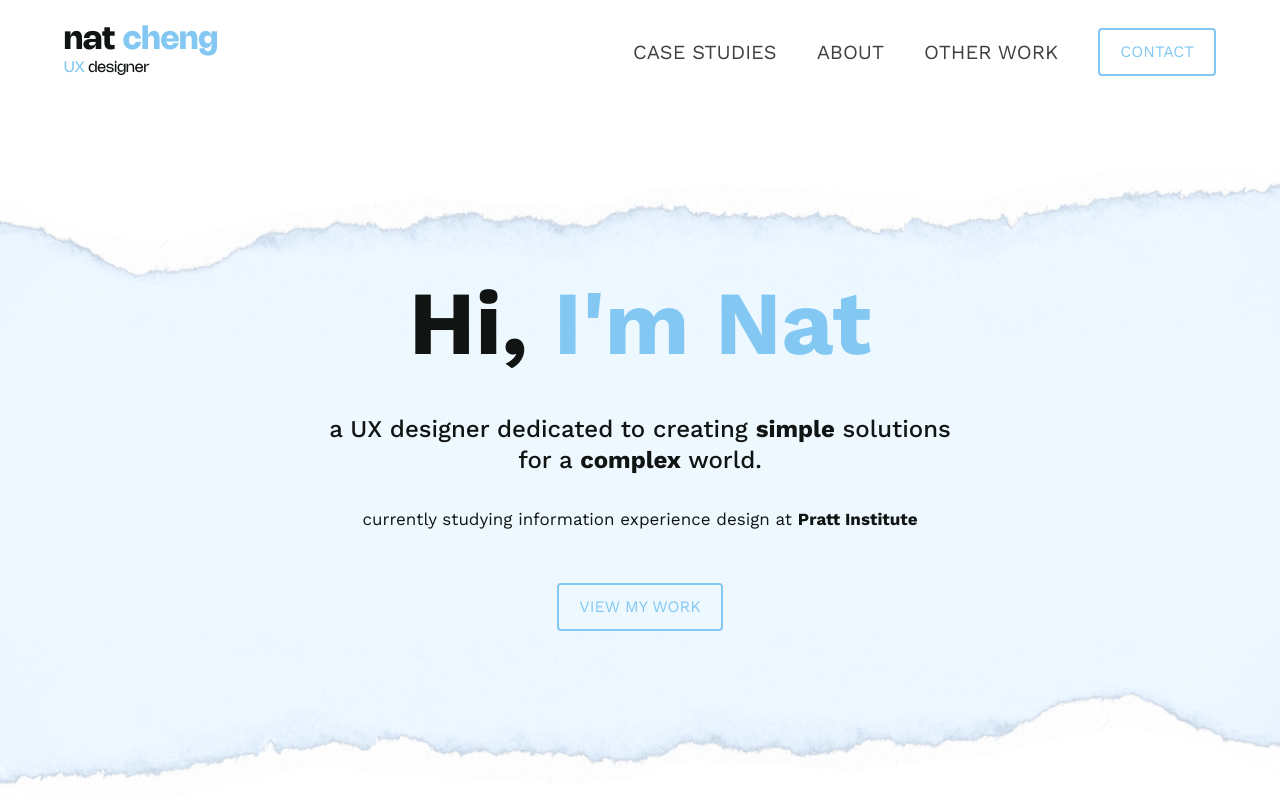
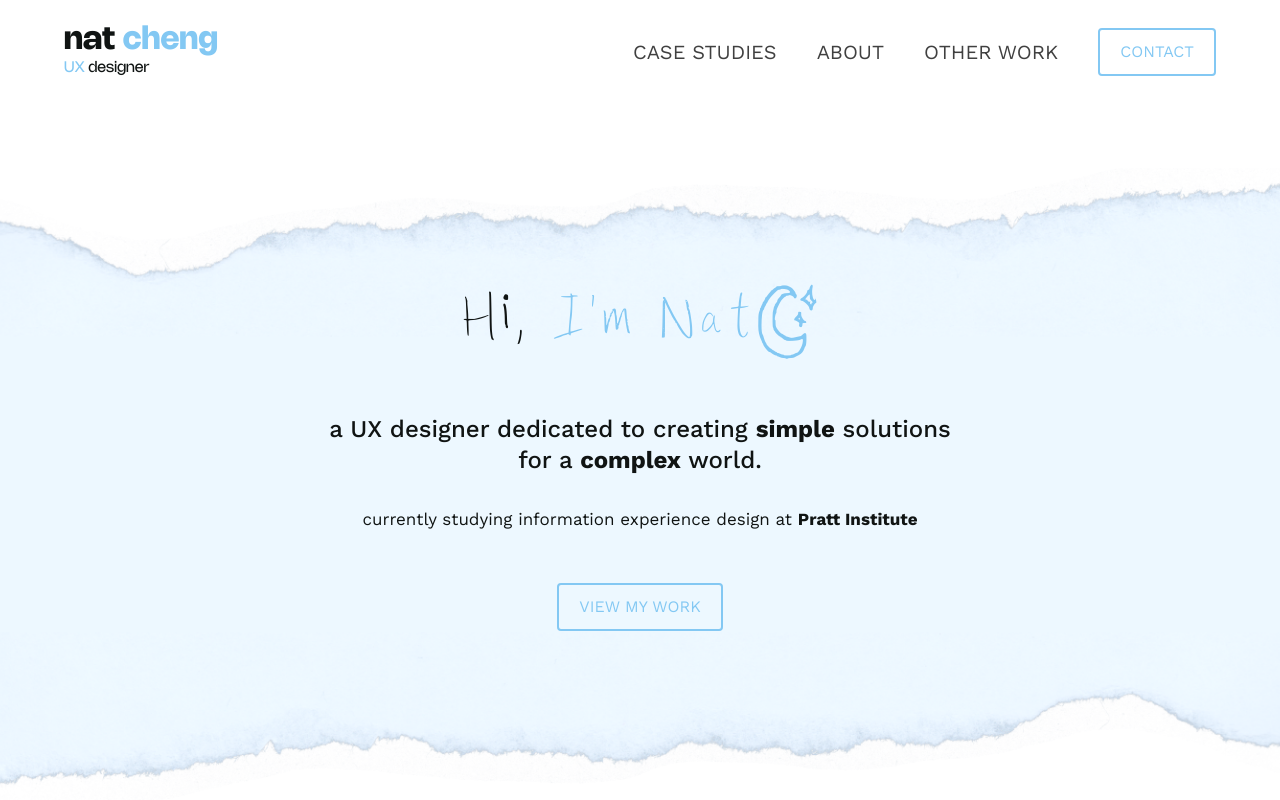
Before and after one commit to nc6041/NatChengPortfolio, a React (Vite) app: page / in a window 1280 px wide. Shown: the top 800 px of the page. Built offline with nearby package versions, Linux system fonts and the light colour scheme.

Commit message:
Natfont in hero

```diff
--- a/src/components/Hero.jsx
+++ b/src/components/Hero.jsx
@@ -18,8 +18,14 @@ const Hero = () => {
         className="absolute -z-10 top-0 left-0 min-w-full min-h-full object-cover mb-8"
       />
 
-      <h1 className="font-bold text-center ss:text-[90px] text-[60px] text-dimBlack ss:leading-[100.8px] leading-[75px]">
-        Hi, <span className="text-malibu-300">I'm Nat</span>
+      <h1 className="font-nat text-center ss:text-[90px] text-[60px] text-dimBlack ss:leading-[100.8px] leading-[75px]">
+        Hi,{' '}
+        <span className="text-malibu-300">
+          I'm Nat
+          <span className="font-nat-symbol" aria-hidden>
+            {/* 2 is a moon */}2
+          </span>
+        </span>
       </h1>
 
       <p className={`${styles.paragraphCenterMedium} max-w-[900px] mt-10`}>
--- a/src/index.css
+++ b/src/index.css
@@ -256,7 +256,17 @@ h4 {
   font-weight: 100 900;
 }
 @font-face {
-  font-family: 'NatSymbolFont-Regular';
+  font-family: 'Nat';
+  src: url('./components/fonts/NatFont-Regular.ttf') format('truetype');
+  font-weight: 400;
+}
+@font-face {
+  font-family: 'Nat';
+  src: url('./components/fonts/NatFontBold-Regular.ttf') format('truetype');
+  font-weight: 700;
+}
+@font-face {
+  font-family: 'Nat Symbol';
   src: url('./components/fonts/NatSymbolFont-Regular.ttf') format('truetype');
-  font-weight: 100;
+  font-weight: 400;
 }
--- a/tailwind.config.cjs
+++ b/tailwind.config.cjs
@@ -30,6 +30,8 @@ module.exports = {
         nohemi: ['Nohemi', 'sans-serif'],
         avenir: ['Avenir', 'sans-serif'],
         'work-sans': ['Work Sans', 'sans-serif'],
+        nat: ['Nat', 'sans-serif'],
+        'nat-symbol': ['Nat Symbol', 'sans-serif'],
       },
       rotate: {
         130: '130deg',
```
Also changed, not shown: src/components/fonts/NatFont-Regular.ttf (added), src/components/fonts/NatFontBold-Regular.ttf (added).
